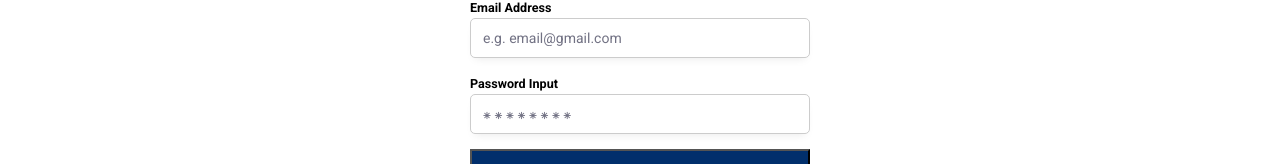
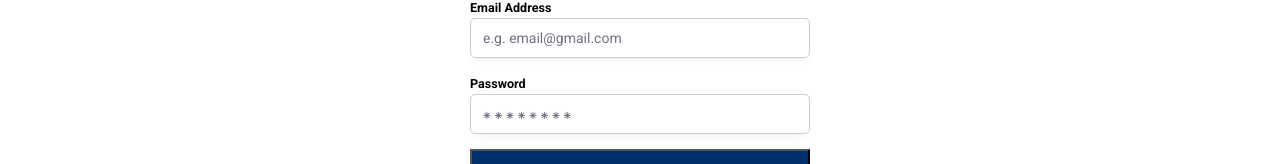
Before and after one commit to Chraestmas/lookingfor-front, a Vue app: page /login in a window 1280 px wide. Shown: the part 412-576 px from the top of the page. Built offline with nearby package versions, Linux system fonts and the light colour scheme.

Commit message:
id dup check

```diff
--- a/src/components/section/LoginInputSection.vue
+++ b/src/components/section/LoginInputSection.vue
@@ -9,7 +9,7 @@
                 <p class="errMsg">{{ emailErrMsg  }}</p>
             </div>
             <div>
-                <label for="Password-One-2" class="ms-input-label">Password Input</label>
+                <label for="Password-One-2" class="ms-input-label">Password</label>
                 <input @input = "(e)=>{password=e.target.value}" class="ms-input w-input" maxlength="256" name="Password-One-2" data-name="Password One 2" placeholder="⁕ ⁕ ⁕ ⁕ ⁕ ⁕ ⁕ ⁕" type="password" id="Password-One-2" data-ms-member="password">
                 <p class="errMsg">{{ passwordErrMsg  }}</p>
             </div>
@@ -100,7 +100,7 @@ async function login(){
         }else if(e.status == 403){
             alert('Not allowed user')
         }else{
-            alert('server 오류 발생')
+            alert('Server error: please try again later.')
         }
     }
 
--- a/src/pages/CreateAccount.vue
+++ b/src/pages/CreateAccount.vue
@@ -110,7 +110,13 @@ async function handleSubmit(){
     }
     alert(res.data.id + 'Your account has been created!');
   }catch(e){
-    alert('Server error: please try again later.');
+    //id 생성 실패
+    console.log(e);
+    if(e.status == 401){
+      alert('Already Existed Id')
+    } else {
+      alert('Server error: please try again later.');
+    }
   }
 }
 
```
